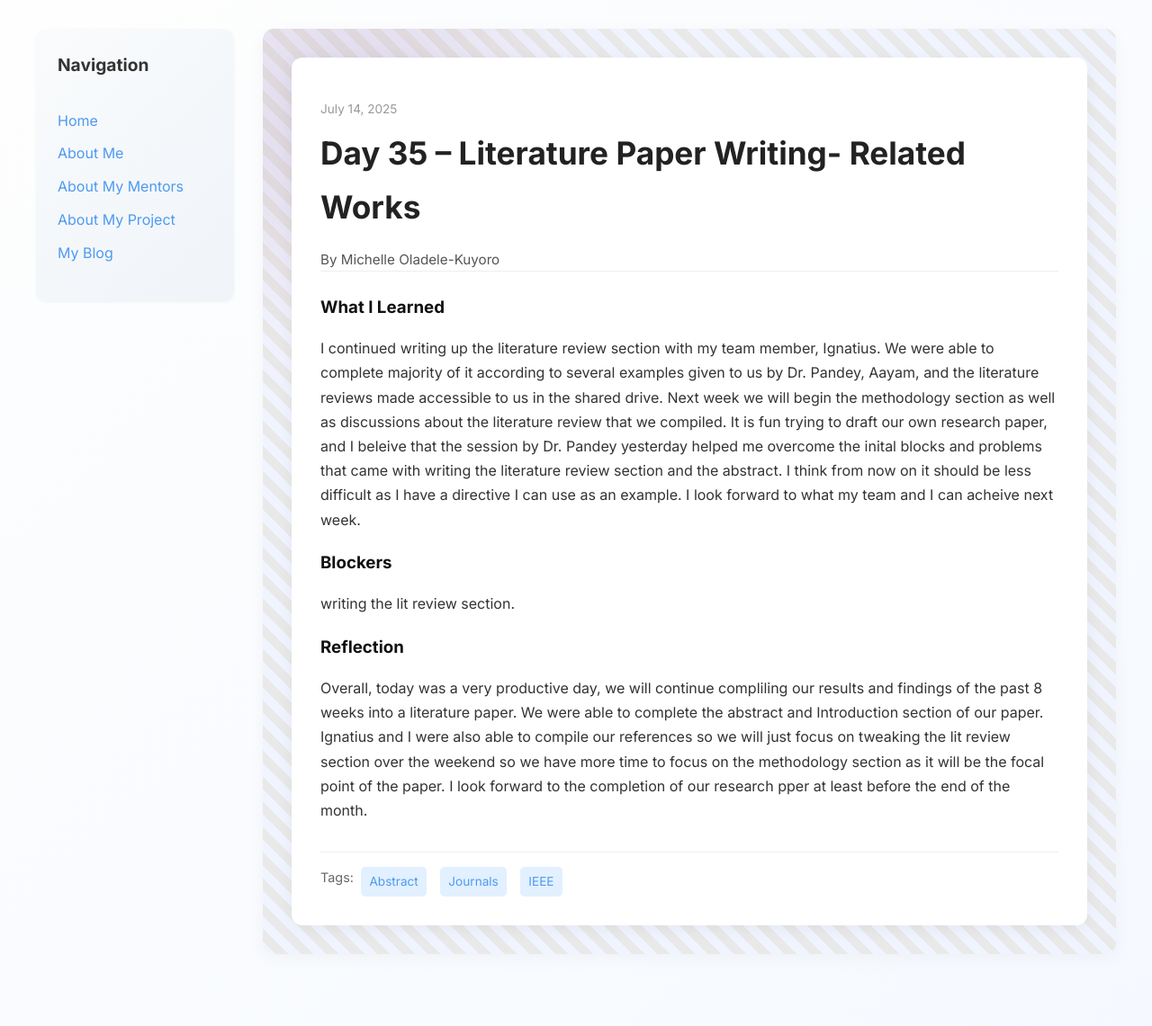
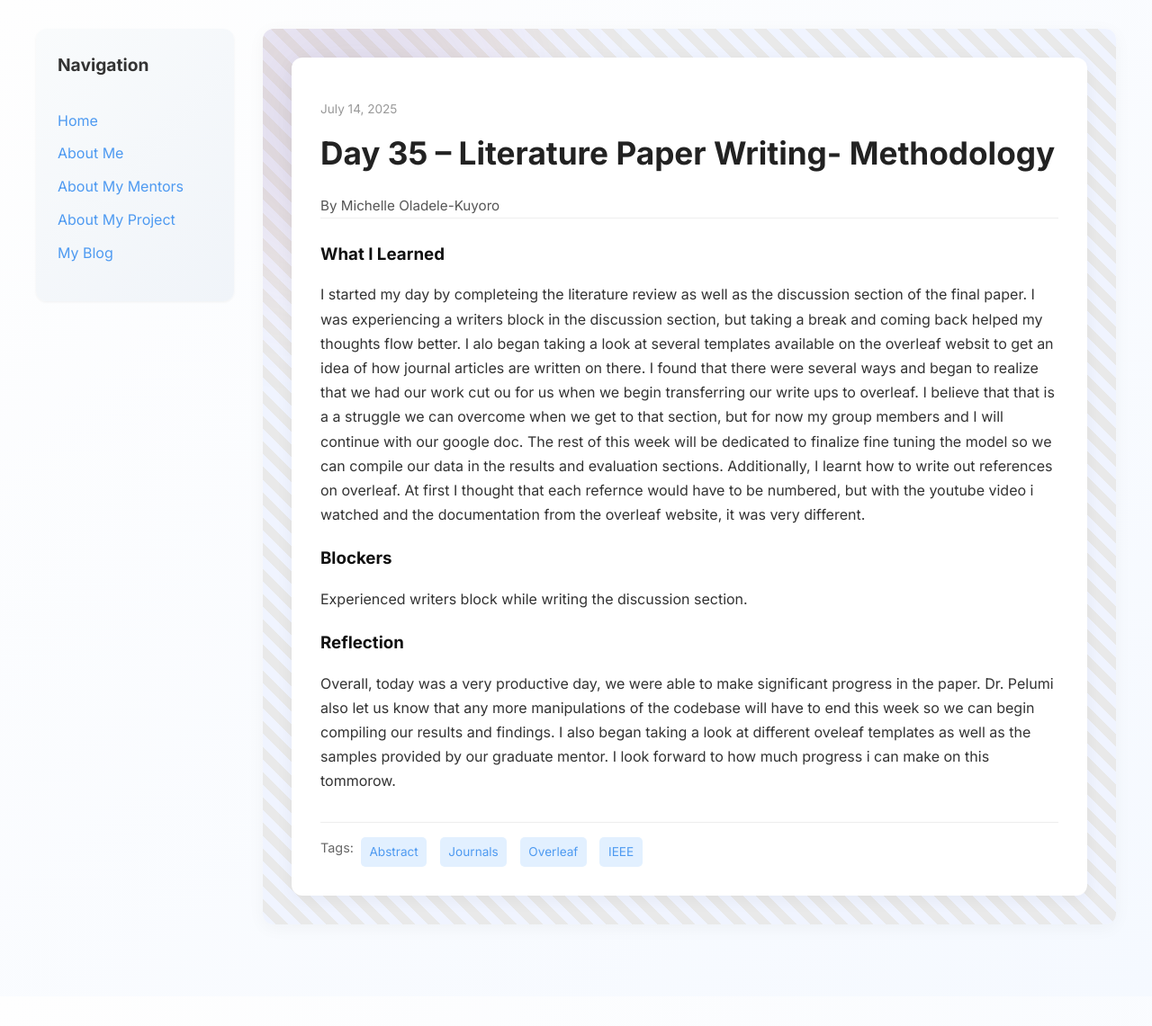
Before and after one commit to Miola585/Miola585.github.io, a Jekyll site: the page built from _posts/2025-07-12-day-35.md, in a window 1280 px wide. Shown: the whole page at 90% size. Built offline with Jekyll 4.4.1, drawn with Linux system fonts in a browser that asks for light colours; after the commit the page ends 1108 px from its top, so only the background shows below that.

Commit message:
Update 2025-07-12-day-35.md

```diff
--- a/_posts/2025-07-12-day-35.md
+++ b/_posts/2025-07-12-day-35.md
@@ -1,17 +1,17 @@
 ---
 layout: post
-title: "Day 35 – Literature Paper Writing- Related Works"
+title: "Day 35 – Literature Paper Writing- Methodology"
 date: 2025-07-14
 author: Michelle Oladele-Kuyoro
 permalink: /day35.html
-tags: ["Abstract", "Journals", "IEEE"]
+tags: ["Abstract", "Journals", "Overleaf", "IEEE"]
 
 what_i_learned: |
-  I continued writing up the literature review section with my team member, Ignatius. We were able to complete majority of it according to several examples given to us by Dr. Pandey, Aayam, and the literature reviews made accessible to us in the shared drive. Next week we will begin the methodology section as well as discussions about the literature review that we compiled. It is fun trying to draft our own research paper, and I beleive that the session by Dr. Pandey yesterday helped me overcome the inital blocks and problems that came with writing the literature review section and the abstract. I think from now on it should be less difficult as I have a directive I can use as an example. I look forward to what my team and I can acheive next week.
+  I started my day by completeing the literature review as well as the discussion section of the final paper. I was experiencing a writers block in the discussion section, but taking a break and coming back helped my thoughts flow better. I alo began taking a look at several templates available on the overleaf websit to get an idea of how journal articles are written on there. I found that there were several ways and began to realize that we had our work cut ou for us when we begin transferring our write ups to overleaf. I believe that that is a a struggle we can overcome when we get to that section, but for now my group members and I will continue with our google doc. The rest of this week will be dedicated to finalize fine tuning the model so we can compile our data in the results and evaluation sections. Additionally, I learnt how to write out references on overleaf. At first I thought that each refernce would have to be numbered, but with the youtube video i watched and the documentation from the overleaf website, it was very different.
 
 blockers: |
-   writing the lit review section.
+   Experienced writers block while writing the discussion section.
 
 reflection: |
-    Overall, today was a very productive day, we will continue compliling our results and findings of the past 8 weeks into a literature paper. We were able to complete the abstract and Introduction section of our paper. Ignatius and I were also able to compile our references so we will just focus on tweaking the lit review section over the weekend so we have more time to focus on the methodology section as it will be the focal point of the paper. I look forward to the completion of our research pper at least before the end of the month.
+    Overall, today was a very productive day, we were able to make significant progress in the paper. Dr. Pelumi also let us know that any more manipulations of the codebase will have to end this week so we can begin compiling our results and findings. I also began taking a look at different oveleaf templates as well as the samples provided by our graduate mentor. I look forward to how much progress i can make on this tommorow.
 ---
```
